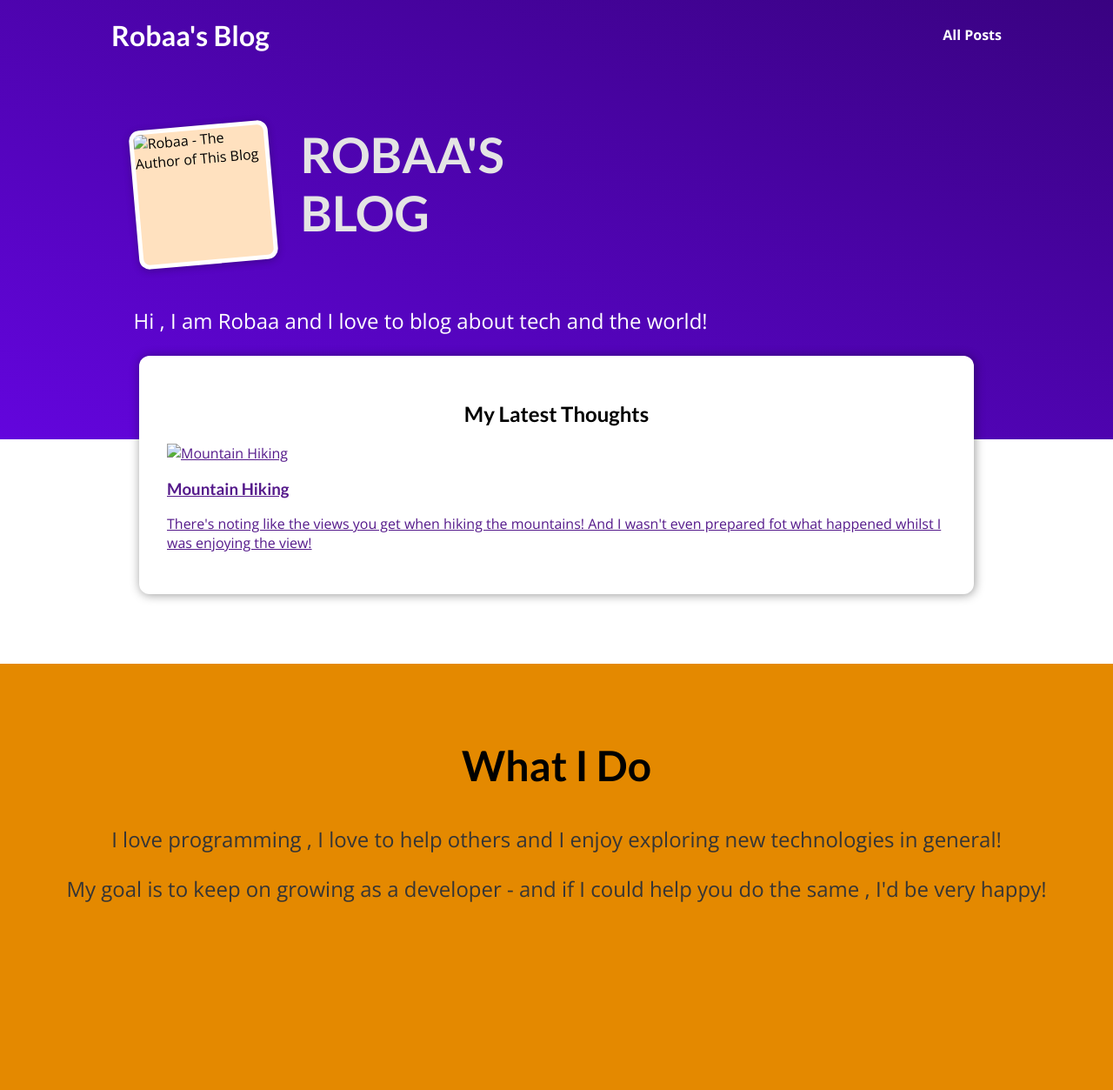
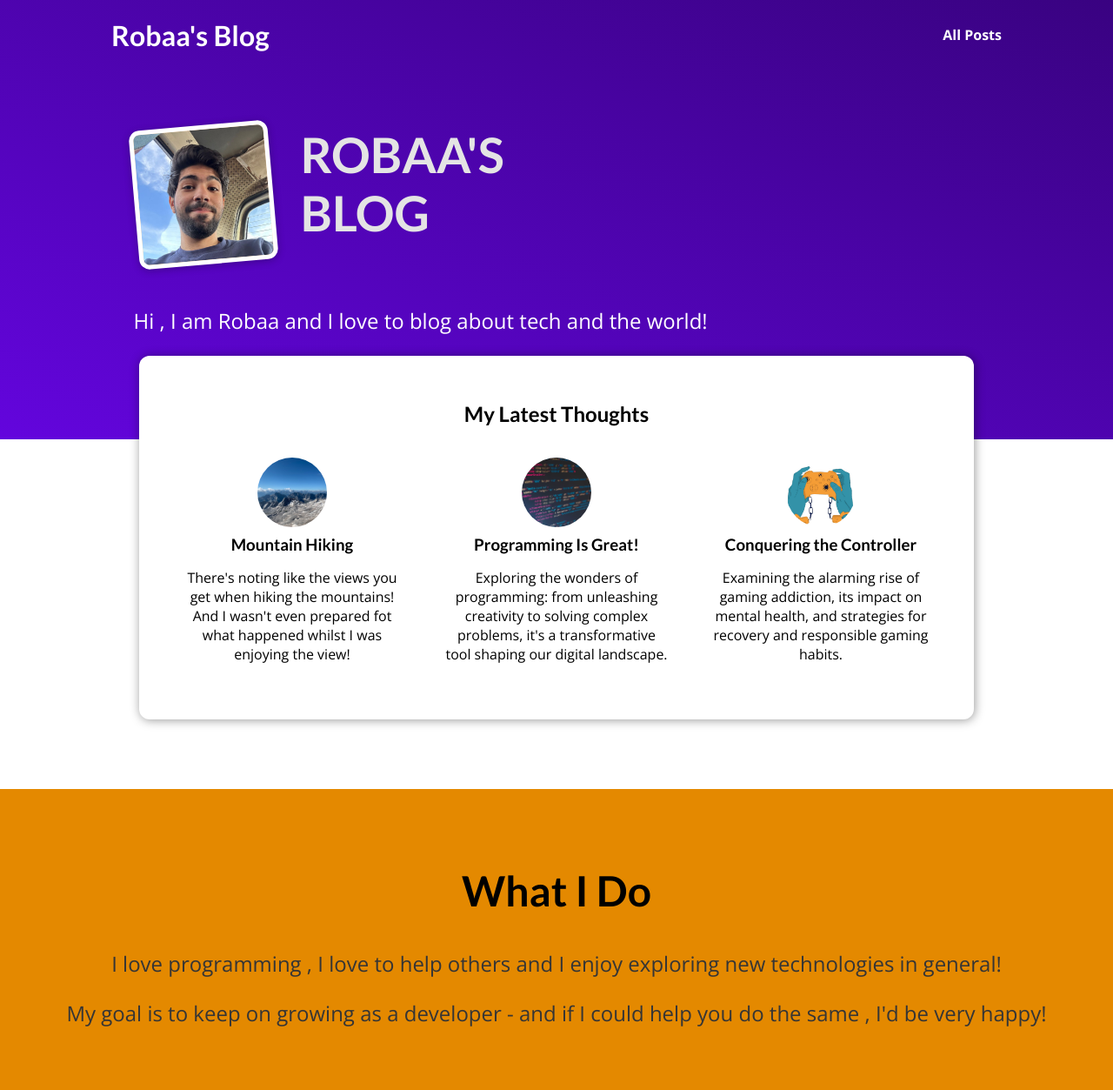
Before and after one commit to robaa12/django-personal-blog, a Django app: page / in a window 1280 px wide. Shown: the whole page at 87% size. Before the commit the page ends 1037 px from the top, so only its background shows below. Run offline with Django 5.2, Linux system fonts and the light colour scheme.

Commit message:
Finished Index.html

```diff
--- /dev/null
+++ b/blog/static/blog/post.css
@@ -0,0 +1,43 @@
+.post {
+    display: flex;
+    flex-direction: column;
+    align-items: center;
+    text-align: center;
+  }
+
+  .post a {
+    text-decoration: none;
+    color: black;
+    transition: all 0.2s ease;
+    padding: 1rem;
+  }
+
+  .post a:hover,
+  .post a:active {
+    transform: scale(1.1);
+    background-color: #390281;
+    color: white;
+  }
+
+  .post img {
+    width: 5rem;
+    height: 5rem;
+    object-fit: cover;
+    border-radius: 50%;
+  }
+
+  .post h3 {
+    margin: 0.25rem 0;
+  }
+
+  .post time {
+    color: #666666;
+    margin: 0.25rem;
+    font-style: italic;
+    font-size: 0.85rem;
+  }
+
+  .post:hover time,
+  .post:active time {
+    color: white;
+  }
--- /dev/null
+++ b/blog/templates/blog/includes/post.html
@@ -0,0 +1,13 @@
+{% load static %}
+
+<li>
+    <article class = "post">
+        <a href="{% url "post-detail-page" post.slug %}">
+            <img src="{% static "blog/images/"|add:post.image %}" alt="{{post.title}}">
+            <div class = "post__content">
+                <h3>{{post.title}}</h3>
+                <p>{{post.excerpt}}</p>
+            </div>
+        </a>
+    </article>
+</li>
--- a/blog/templates/blog/index.html
+++ b/blog/templates/blog/index.html
@@ -7,20 +7,13 @@
 
 {% block css_files %}
     <link rel="stylesheet" href="{% static "blog/index.css" %}">
+    <link rel="stylesheet" href="{% static "blog/post.css" %}">
 {% endblock css_files %}
 
 {% block content %}
-    <header id="main-navigation">
-        <h1>
-            <a href="">Robaa's Blog </a>
-        </h1>
-        <nav>
-            <a href="">All Posts </a>
-        </nav>
-    </header>
     <section id = "welcome">
         <header >
-            <img src = "" alt = "Robaa - The Author of This Blog"/>
+            <img src = "{% static "blog/images/robaa.jpg" %}" alt = "Robaa - The Author of This Blog"/>
             <h2>ROBAA'S BLOG<h2>
         </header>
         <p>Hi , I am Robaa and I love to blog about tech and the world!</p>
@@ -29,19 +22,9 @@
         <h2>My Latest Thoughts</h2>
 
         <ul>
-            <li>
-                <article class = "post">
-                    <a href="">
-                        <img src="" alt="Mountain Hiking">
-                        <div class = "post__content">
-                            <h3>Mountain Hiking</h3>
-                            <p>There's noting like the views you get when hiking the mountains!
-                                And I wasn't even prepared fot what happened
-                                whilst I was enjoying the view!</p>
-                        </div>
-                    </a>
-                </article>
-            </li>
+            {% for post in posts %}
+                {% include "blog/includes/post.html" %}
+            {% endfor %}
         </ul>
     </section>
     <section id = "about">
--- a/blog/urls.py
+++ b/blog/urls.py
@@ -4,5 +4,5 @@ from . import views
 urlpatterns = [
     path("", views.starting_page, name="starting-page"),
     path("posts", views.posts, name="posts-page"),
-    path("posts/<slug:slug>", views.post_detail, name="posts-detail-page")
+    path("posts/<slug:slug>", views.post_detail, name="post-detail-page")
 ]
--- a/blog/views.py
+++ b/blog/views.py
@@ -1,15 +1,69 @@
 from django.shortcuts import render
+from datetime import date
 
+all_posts = [
+    {
+        "slug": "hike-in-the-mountains",
+        "image": "mountains.jpg",
+        "author": "Robaa",
+        "date": date(2024, 2, 8),
+        'title': 'Mountain Hiking',
+        "excerpt": "There's noting like the views you get when hiking the mountains! And I wasn't even prepared fot what happened whilst I was enjoying the view!",
+        "content": """
+        Lorem ipsum dolor sit, amet consectetur adipisicing elit. Modi, molestias veniam provident repellat numquam, in culpa sit eum totam est quia laudantium, dolore incidunt excepturi cupiditate suscipit officiis hic illo?
+        Lorem ipsum dolor sit, amet consectetur adipisicing elit. Modi, molestias veniam provident repellat numquam, in culpa sit eum totam est quia laudantium, dolore incidunt excepturi cupiditate suscipit officiis hic illo?
+        Lorem ipsum dolor sit, amet consectetur adipisicing elit. Modi, molestias veniam provident repellat numquam, in culpa sit eum totam est quia laudantium, dolore incidunt excepturi cupiditate suscipit officiis hic illo?
+        Lorem ipsum dolor sit, amet consectetur adipisicing elit. Modi, molestias veniam provident repellat numquam, in culpa sit eum totam est quia laudantium, dolore incidunt excepturi cupiditate suscipit officiis hic illo?
+        """
+    },
+    {
+        "slug": "programming-is-fun",
+        "image": "coding.png",
+        "author": "Robaa",
+        "date": date(2024, 2, 8),
+        'title': 'Programming Is Great!',
+        "excerpt":
+        "Exploring the wonders of programming: from unleashing creativity to solving complex problems, it's a transformative tool shaping our digital landscape.",
+        "content": """
+        "Programming Is Great" delves into the multifaceted
+        realm of coding, highlighting its
+        significance in today's digital landscape.
+          From fostering innovation to empowering
+          problem-solving skills, this blog post celebrates
+          the endless possibilities that programming offers.
+          Join us as we explore the exciting journey of creativity and discovery through the art of coding.
+        """
+    },
+    {
+        "slug": "gaming-addiction",
+        "image": "gaming.jpg",
+        "author": "Robaa",
+        "date": date(2024, 2, 8),
+        'title': 'Conquering the Controller',
+        "excerpt": "Examining the alarming rise of gaming addiction, its impact on mental health, and strategies for recovery and responsible gaming habits.",
+        "content": """
+        Gaming Addiction" explores the detrimental effects of excessive gaming on individuals' lives. From social isolation to compromised mental health, this blog post sheds light on the dark side of gaming. By delving into its root causes and offering strategies for recovery, readers can find hope and support in overcoming this pervasive addiction
+        """
+    }
+]
+
+
+def get_date(post):
+    return post['date']
 # Create your views here.
 
 
 def starting_page(request):
-    return render(request, "blog/index.html")
+    sorted_posts = sorted(all_posts, key=get_date)
+    latest_posts = sorted_posts[-3:]
+    return render(request, "blog/index.html", {
+        "posts": latest_posts
+    })
 
 
 def posts(request):
-    pass
+    return render(request, "blog/all-posts.html")
 
 
-def post_detail(request):
-    pass
+def post_detail(request, slug):
+    return render(request, "blog/post-detail.html")
--- a/templates/base.html
+++ b/templates/base.html
@@ -10,6 +10,14 @@
     {% block css_files %}{% endblock css_files %}
 </head>
 <body>
+    <header id="main-navigation">
+        <h1>
+            <a href="{% url "starting-page" %}">Robaa's Blog </a>
+        </h1>
+        <nav>
+            <a href="{% url "posts-page" %}">All Posts </a>
+        </nav>
+    </header>
     {% block content %}{% endblock content %}
 </body>
 </html>
```
Also changed, not shown: blog/static/blog/all-posts.css (added, +43 -0 lines), blog/static/blog/post-detail.css (added, +62 -0 lines), blog/templates/blog/all-posts.html (added, +27 -0 lines), blog/templates/blog/post-detail.html (added, +33 -0 lines), blog/static/blog/images/coding.jpg (added), blog/static/blog/images/coding.png (added), blog/static/blog/images/gaming.jpg (added), blog/static/blog/images/mountains.jpg (added), blog/static/blog/images/robaa.jpg (added).
